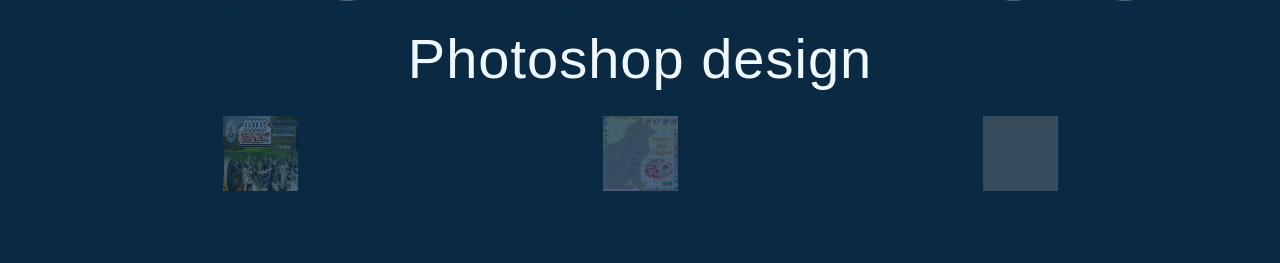
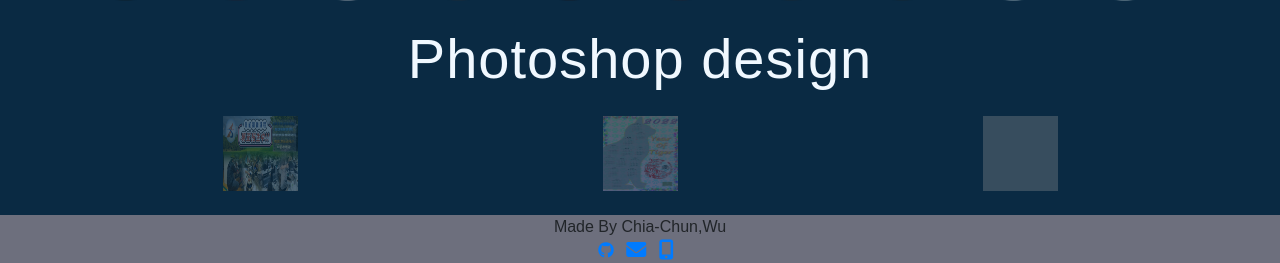
Before and after one commit to jimwu0614/HW_ResumeWork, a PHP site: page / in a window 1280 px wide. Shown: the part 5964-6227 px from the top of the page. Before the commit the page ends 6155 px from the top, so only its background shows below. Run offline with PHP 8.4, Linux system fonts and the light colour scheme; some libraries are stand-ins or nearby versions; some web fonts are replaced; grey boxes are pictures that could not be loaded.

Commit message:
完成footer

```diff
--- a/css/main.css
+++ b/css/main.css
@@ -248,3 +248,7 @@ article{
     color: white;
     text-decoration: none
 }
+
+.footer{
+    background: rgba(120, 119, 131, 0.9);
+}
--- a/index.html
+++ b/index.html
@@ -415,8 +415,19 @@
     <!-- 內文主體END -->
 
 
-    <footer class="footer fixed-bottom">
-        Made By Chia-Chun,Wu
+    <footer class="footer ">
+        Made By Chia-Chun,Wu <br>
+        <div>
+            <a href="https://github.com/jimwu0614" target="_blank">
+                <i class="fa-brands fa-github mr-2"></i>
+            </a>
+            <a href="mailto:a0283137@gmail.com" target="_blank">
+                <i class="fas fa-lg fa-envelope mr-2"></i>
+            </a>
+            <a href="tel:+886-920520614" target="_blank">
+                <i class="fas fa-lg fa-mobile-alt mr-2"></i>
+            </a>
+        </div>
     </footer>
 
 
```
